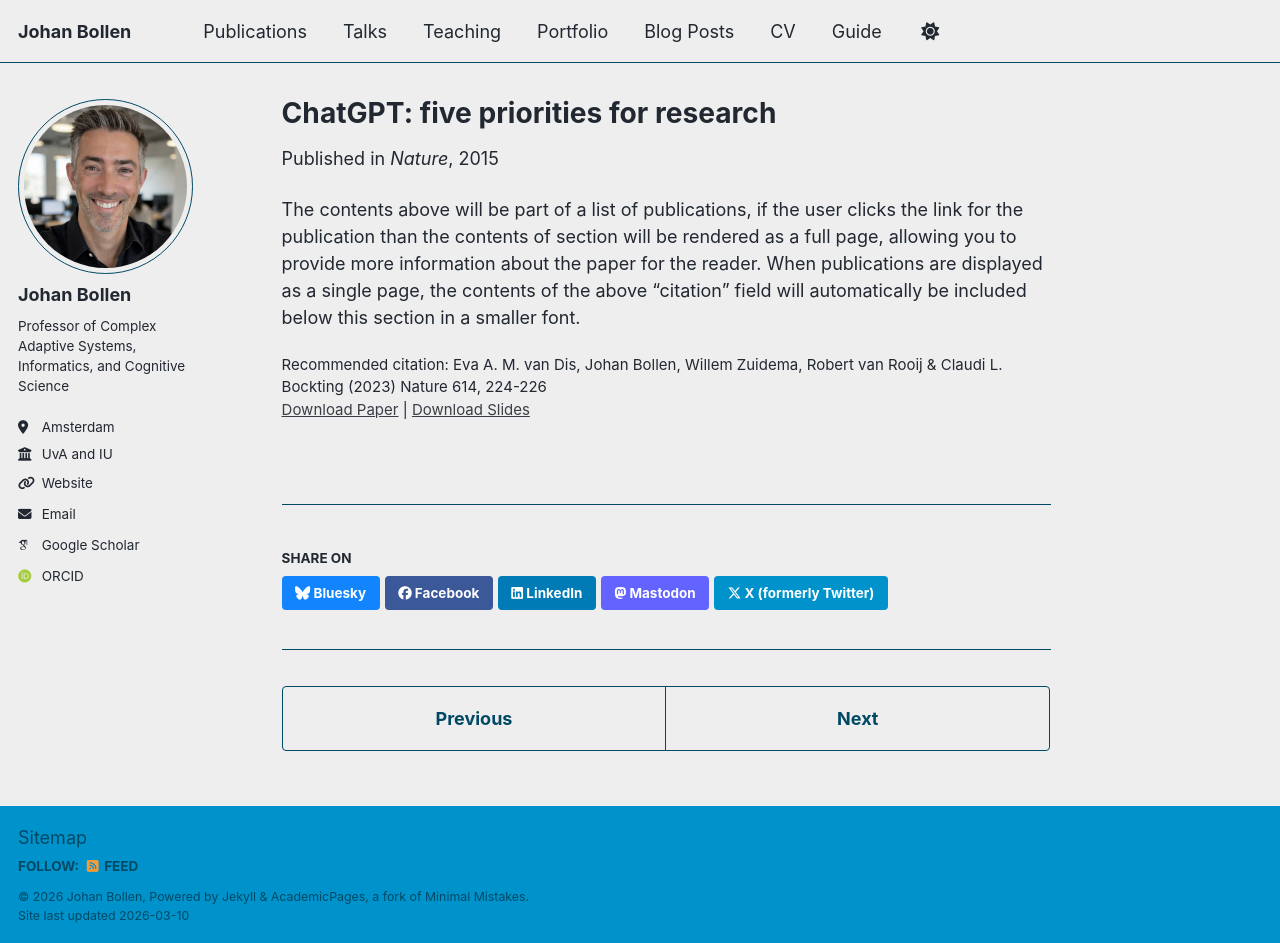
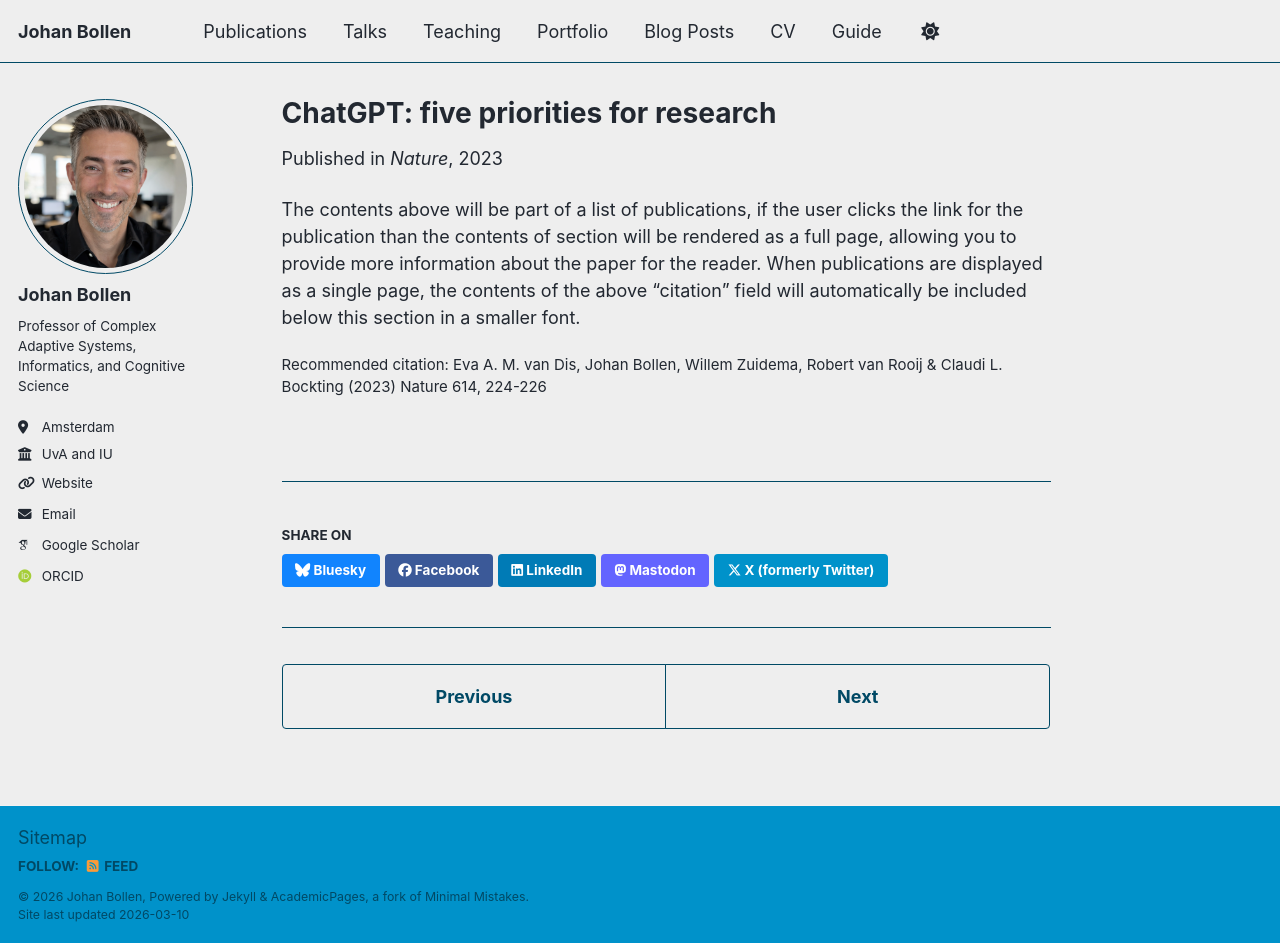
Before and after one commit to jbollen/jbollen.github.io, a Jekyll site: the page built from _publications/2015-10-01-paper-title-number-3.md, in a window 1280 px wide and 943 px high. Built offline with Jekyll 4.4.1, drawn with Linux system fonts in a browser that asks for light colours; some web fonts are replaced; a script bundle is joined from its source files by our own code; library files that are not in the unit come from our copies.

Commit message:
Update 2015-10-01-paper-title-number-3.md

```diff
--- a/_publications/2015-10-01-paper-title-number-3.md
+++ b/_publications/2015-10-01-paper-title-number-3.md
@@ -4,10 +4,8 @@
 category: manuscripts
 permalink: /publication/2015-10-01-paper-title-number-3
 excerpt: 'Conversational AI is likely to revolutionize research practices and publishing, creating both opportunities and concerns. ... We think that the use of this technology is inevitable... It is imperative that the research community engage in a debate about the implications of this potentially disruptive technology. Here, we outline five key issues.'
-date: 2015-10-01
+date: 2023-02-03
 venue: 'Nature'
-slidesurl: 'https://academicpages.github.io/files/slides3.pdf'
-paperurl: 'https://academicpages.github.io/files/paper3.pdf'
 citation: 'Eva A. M. van Dis, Johan Bollen, Willem Zuidema, Robert van Rooij & Claudi L. Bockting (2023) Nature 614, 224-226'
 ---
 
```
